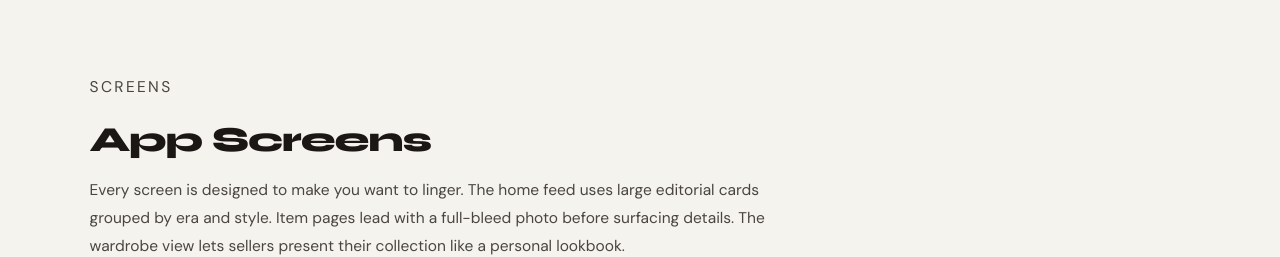
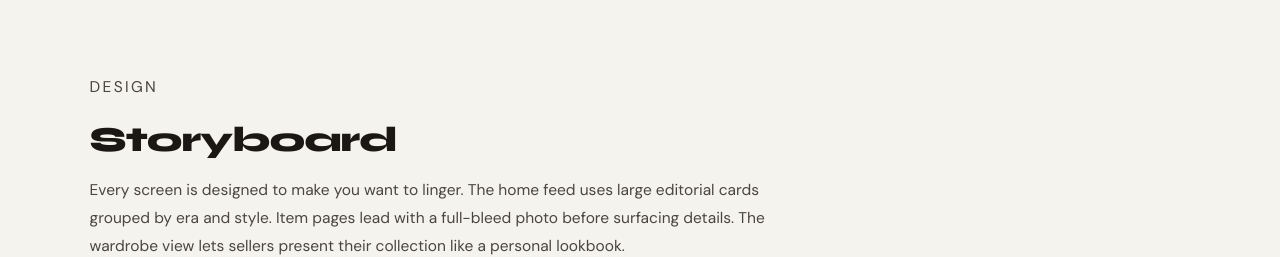
Before and after one commit to Kyr17n/personal-website, a plain HTML site: page oldfashioned.html in a window 1280 px wide. Shown: the part 1774-2031 px from the top of the page. Drawn offline with Linux system fonts and the light colour scheme.

Commit message:
Update oldfashioned.html

```diff
--- a/oldfashioned.html
+++ b/oldfashioned.html
@@ -232,8 +232,8 @@
     </div>
 
     <div class="case-section reveal">
-      <p class="case-section-label">Screens</p>
-      <h2 class="case-section-title">App Screens</h2>
+      <p class="case-section-label">Design</p>
+      <h2 class="case-section-title">Storyboard</h2>
       <p>Every screen is designed to make you want to linger. The home feed uses large editorial cards grouped by era and style. Item pages lead with a full-bleed photo before surfacing details. The wardrobe view lets sellers present their collection like a personal lookbook.</p>
       <img
         class="img-full"
```
